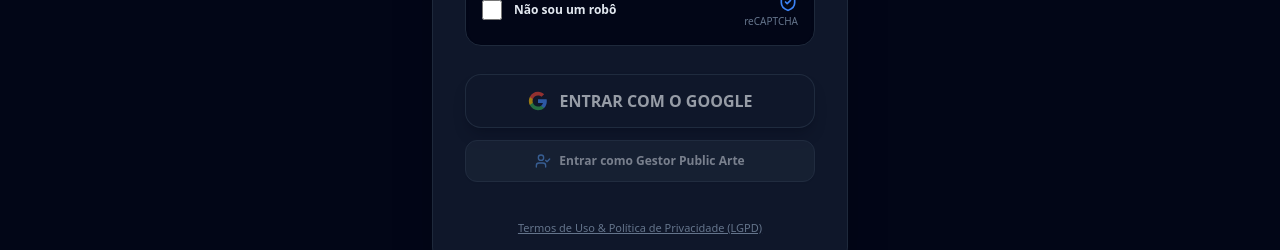
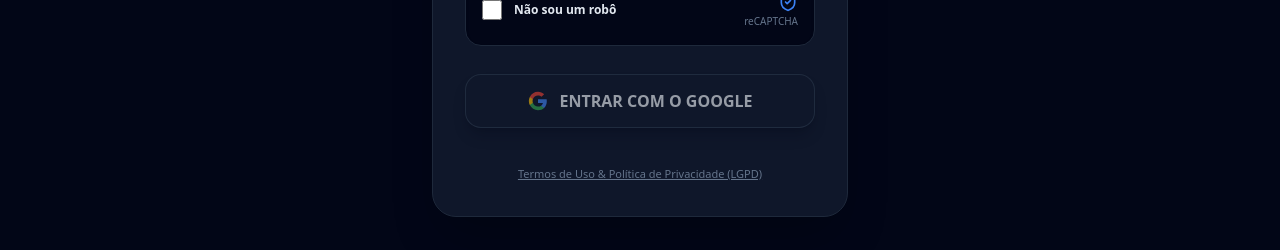
Before and after one commit to HelpUSA/publicarte, a React (Vite) app: page /login in a window 1280 px wide. Shown: the part 370-620 px from the top of the page. Built offline with nearby package versions, Linux system fonts and the light colour scheme; no server answers.

Commit message:
fix(auth): remove fallback button and enforce Google OAuth login matching kaline modas

```diff
--- a/src/pages/Login.jsx
+++ b/src/pages/Login.jsx
@@ -4,7 +4,7 @@ import Header from '../components/Header';
 import Footer from '../components/Footer';
 import CookieBanner from '../components/CookieBanner';
 import { useLanguage } from '../lib/i18n';
-import { ShieldCheck, AlertCircle, CheckCircle2, Lock, Sparkles, UserCheck } from 'lucide-react';
+import { ShieldCheck, AlertCircle, CheckCircle2, Lock } from 'lucide-react';
 
 // Módulo Mestre de Autenticação Google OAuth do Ecossistema HelpUS (@shared/googleAuth)
 import { useGoogleAuth, GoogleLoginButton } from '@shared/googleAuth/index.js';
@@ -33,7 +33,7 @@ export default function Login() {
     }
   }, []);
 
-  // Hook Mestre de Autenticação Google OAuth (@shared/googleAuth - Padrão Kaline Modas)
+  // Hook Mestre de Autenticação Google OAuth (@shared/googleAuth - Padrão Kaline Modas & Ecossistema HelpUS)
   const {
     user,
     isAuthenticated,
@@ -82,32 +82,6 @@ export default function Login() {
     login();
   };
 
-  // Handler de Login Direto do Gestor / Admin
-  const handleDirectAdminLogin = () => {
-    if (!isCaptchaVerified) {
-      alert('Por favor, marque a caixa "Não sou um robô" para continuar.');
-      return;
-    }
-
-    const sessionData = {
-      nome: 'Public Arte Admin',
-      email: 'publicarte09@gmail.com',
-      tipo: 'admin',
-      superAdminAccess: false,
-      picture: '',
-      loginMethod: 'direct_admin_auth',
-      time: Date.now()
-    };
-
-    localStorage.setItem('usuario', JSON.stringify(sessionData));
-    setAuthedUserData(sessionData);
-    setSuccessNotice(true);
-
-    setTimeout(() => {
-      navigate('/admin');
-    }, 400);
-  };
-
   const displayError = captchaError || authError;
 
   return (
@@ -115,7 +89,7 @@ export default function Login() {
       <Header />
 
       <main className="max-w-md mx-auto px-4 pt-28 pb-16 w-full flex-1 flex items-center justify-center">
-        {/* Painel de Login Padronizado (Mesmo estilo de Kaline Modas & HelpUS Ecosystem) */}
+        {/* Painel de Login Padronizado (Mesmo estilo e tela de Kaline Modas & HelpUS Ecosystem) */}
         <div className="w-full bg-slate-900 border border-slate-800 rounded-3xl p-8 text-center shadow-2xl space-y-6 relative overflow-hidden backdrop-blur-xl">
           {/* Símbolo do Ícone Mestre */}
           <div className="inline-flex p-4 rounded-full bg-blue-950/50 border border-blue-500/30 text-blue-400 mb-1 shadow-lg shadow-blue-900/30">
@@ -171,9 +145,8 @@ export default function Login() {
             </div>
           </div>
 
-          {/* Botões de Autenticação */}
-          <div className="pt-1 space-y-3">
-            {/* Google Login Button */}
+          {/* Botão Oficial de Login do Google (Padrão Exclusivo Kaline Modas & HelpUS Ecosystem) */}
+          <div className="pt-1">
             <GoogleLoginButton
               onClick={handleGoogleLoginButtonClick}
               isLoading={isLoading}
@@ -182,17 +155,6 @@ export default function Login() {
               variant="dark"
               className={!isCaptchaVerified ? 'opacity-50 cursor-not-allowed' : ''}
             />
-
-            {/* Direct Admin Login Button */}
-            <button
-              type="button"
-              onClick={handleDirectAdminLogin}
-              disabled={!isCaptchaVerified || isLoading}
-              className={`w-full py-3 px-4 rounded-xl font-bold text-xs bg-slate-800 hover:bg-slate-700 text-slate-200 border border-slate-700 transition flex items-center justify-center gap-2 shadow-sm ${!isCaptchaVerified ? 'opacity-50 cursor-not-allowed' : ''}`}
-            >
-              <UserCheck size={16} className="text-blue-400" />
-              <span>Entrar como Gestor Public Arte</span>
-            </button>
           </div>
 
           <div className="text-center pt-2">
```
